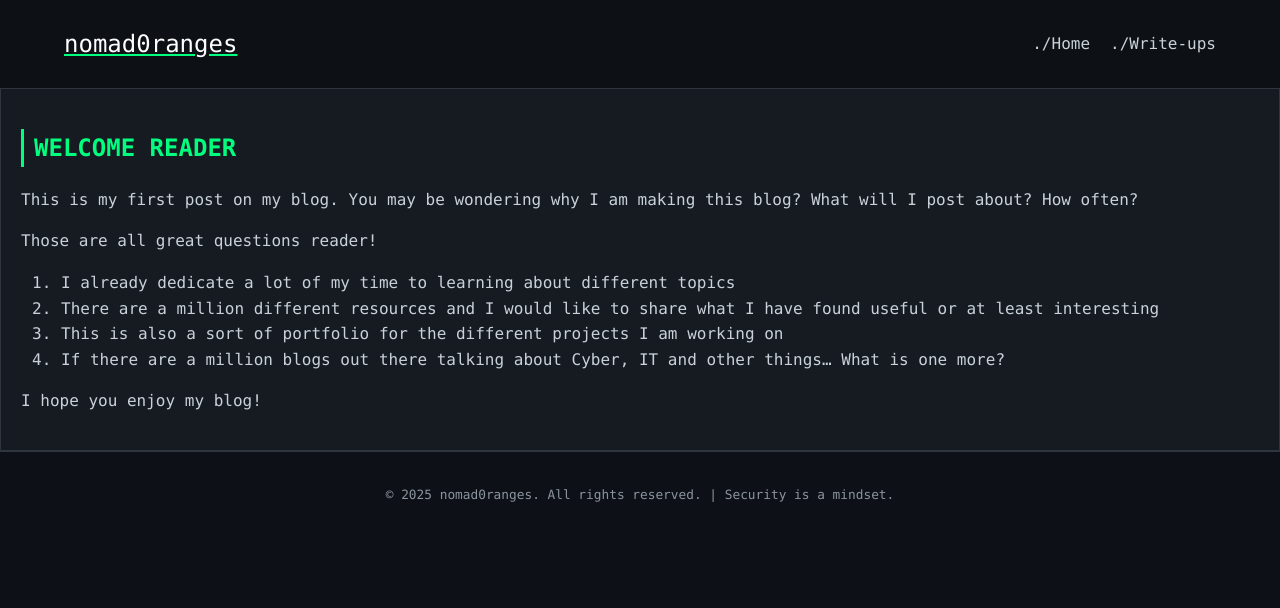
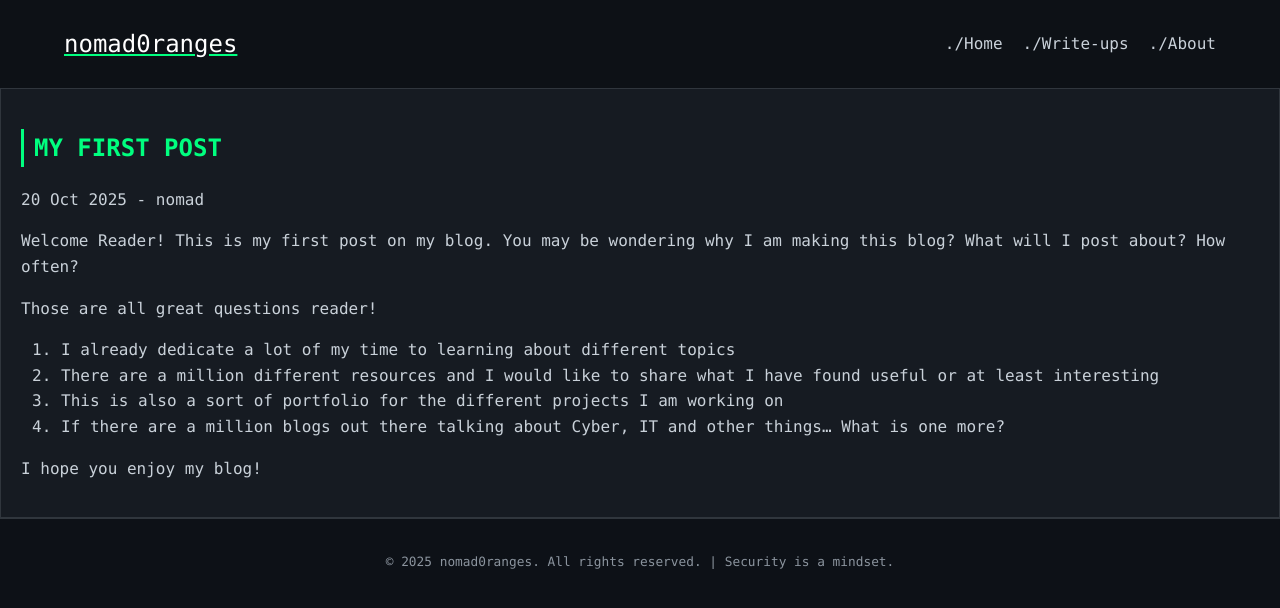
Before and after one commit to nomad0ranges/nomad0ranges.github.io, a Jekyll site: the page built from _posts/2025-10-20-first-post.md, in a window 1280 px wide. Shown: the top 608 px of the page. Built offline with Jekyll 4.4.1, drawn with Linux system fonts in a browser that asks for light colours.

Commit message:
changes all around to first post and the about me page

```diff
--- a/_layouts/post.html
+++ b/_layouts/post.html
@@ -1,24 +1,28 @@
 <!DOCTYPE html>
 <html lang="en">
 <head>
-    <link rel="stylesheet" href="/styles.css">
+    <link rel="stylesheet" href="{% link styles.css %}">
     <title>{{ page.title }} | nomad]</title>
 </head>
 <body>
     <header id="navbar">
         <nav>
-            <a href="/"><div class="logo">nomad0ranges</div></a>
+            <a href="{% link index.html%}"><div class="logo">nomad0ranges</div></a>
             <ul>
-                <li><a href="/">./Home</a></li>
-                <li><a href="/view-posts">./Write-ups</a></li>
+                <li><a href="{% link index.html%}">./Home</a></li>
+                <li><a href="{% link writeups.html %}">./Write-ups</a></li>
+                <li><a href="{% link about.md %}">./About</a></li>
             </ul>
         </nav>
     </header>
 
     <div class="post-format">
         <section id="main-content" class="terminal-style">
+            <h1>{{page.title}}</h1>
+            <p>{{page.date | date_to_string}} - {{page.author}}</p>
             {{ content }}
         </section>
+
     </div>
 
     <footer>
--- a/_posts/2025-10-20-first-post.md
+++ b/_posts/2025-10-20-first-post.md
@@ -2,11 +2,12 @@
 layout: post
 title: My First Post
 date: 2025-10-20 10:00:00 -0400
-categories: [test]
+author: nomad
+categories: [posts]
+permalink: /:categories/:title
 ---
 
-# Welcome Reader
-This is my first post on my blog. You may be wondering why I am making this blog? What will I post about? How often?
+Welcome Reader! This is my first post on my blog. You may be wondering why I am making this blog? What will I post about? How often?
 
 Those are all great questions reader!
 
--- a/index.html
+++ b/index.html
@@ -8,6 +8,6 @@ permalink: /
         <div class="hero-content">
             <h1>&gt; Hello, world....</h1>
             <p class="tagline">Cyber Amatuer | Developer | Curious</p>
-            <a href="/view-posts" class="cta-button">&gt; Learn_More</a>
+            <a href="{% link writeups.html %}" class="cta-button">&gt; Learn_More</a>
         </div>
     </section>
--- a/styles.css
+++ b/styles.css
@@ -11,6 +11,7 @@ body {
 /* Accent Color Definition */
 :root {
     --accent-color: #00ff7f; /* Neon Green */
+    --accent-color2: #ffaa00;
 }
 
 /* Typography and Headings */
@@ -95,6 +96,7 @@ nav ul li a:hover {
     background-color: #00b359; /* Darker green on hover */
 }
 
+/* About section */
 
 
 /* Project Cards */
@@ -125,6 +127,7 @@ a{
     padding: 20px;
     border: 1px solid #30363d;
     transition: transform 0.3s, box-shadow 0.3s;
+
 }
 /* Contact Form Styling */
 #contact form input[type="text"],
@@ -138,6 +141,11 @@ a{
     color: #c9d1d9;
     font-family: inherit;
 }
+
+/* code highligh */
+/* .highlight {
+    background-color: #636c78;
+} */
 
 /* Footer */
 footer {
--- a/writeups.html
+++ b/writeups.html
@@ -9,7 +9,7 @@ permalink: /view-posts
 {% for post in site.posts %}
 <div class="project-card">
     <h2><a href="{{ post.url | relative_url }}">{{ post.title }}</a></h2>
-    <p class="post-meta">Date: {{ post.date | date: "%Y-%m-%d" }}</p>
+    <p class="post-meta">Tags: {{ post.date | date: "%Y-%m-%d" }}; Tags: {{ post.categories }}</p>
     <p>{{ post.excerpt | strip_html | truncate: 150 }}</p>
     <a href="{{ post.url | relative_url }}" class="cta-button">Read Post</a>
 </div>
```
Also changed, not shown: _layouts/default.html (+5 -5 lines), about.md (added, +31 -0 lines), 1 other file.
